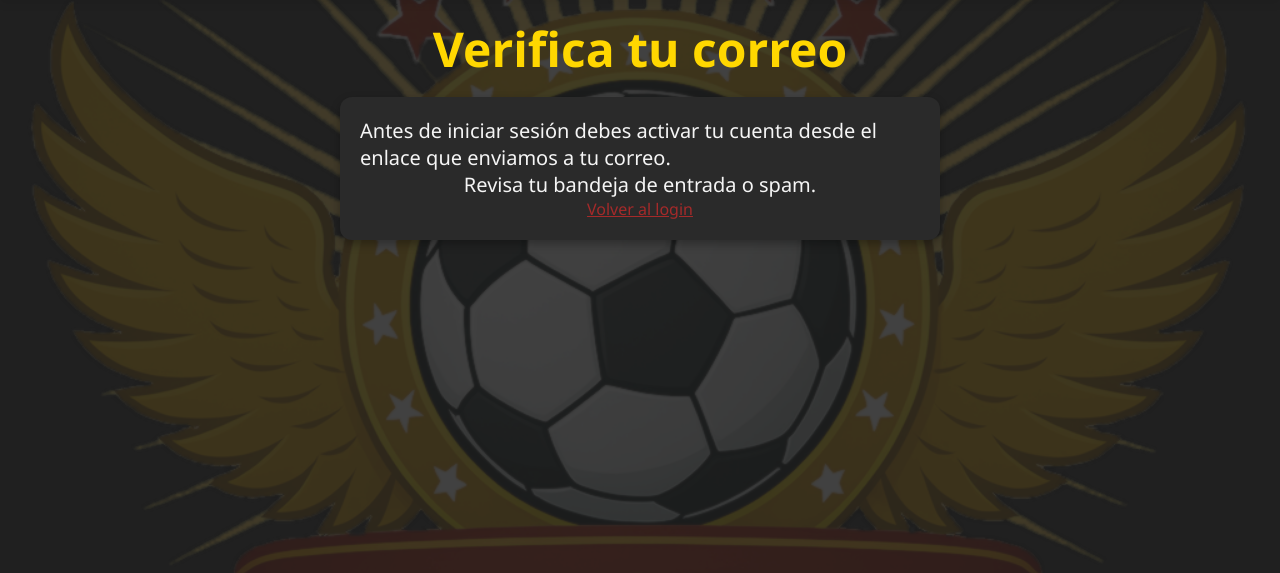
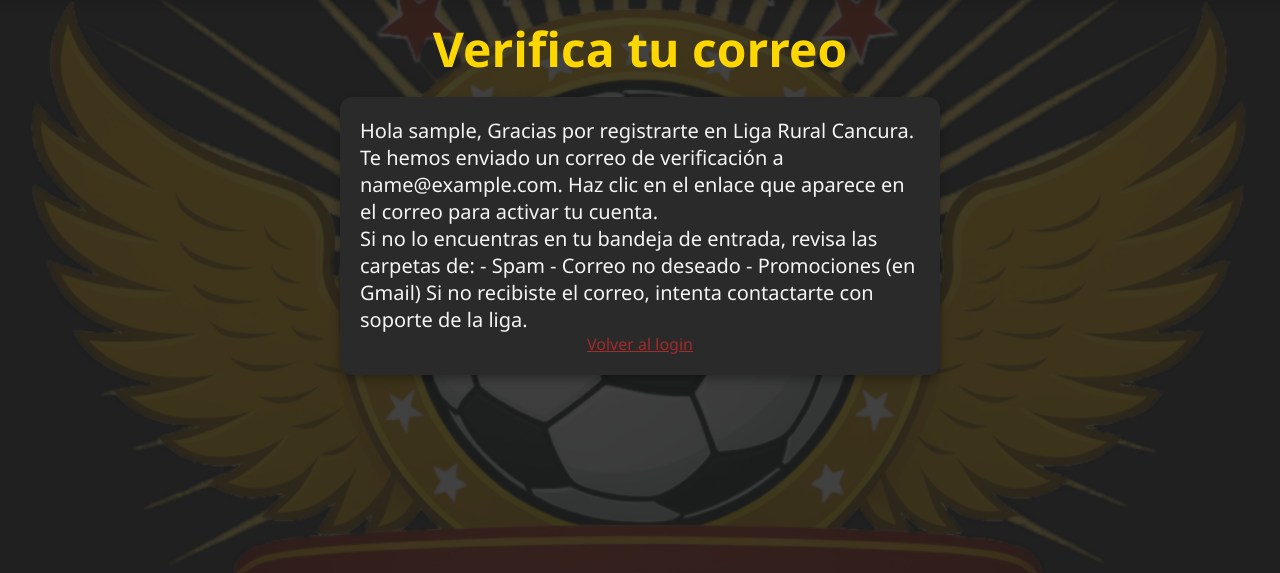
Before and after one commit to Oppais2001/Aplicaci-n-web-de-Gesti-n-de-equipos-rurales, a Django app: template usuarios/templates/usuarios/verificacion_pendiente.html in a window 1280 px wide. Shown: the part 70-643 px from the top of the page. Run offline with Django 4.2, Linux system fonts and the light colour scheme; the template is opened without the code that fills it: values that come from a table or form of the project are taken from there, others are empty; the visitor is signed in with stand-in values (Sample User, id 1); data comes from the database, SQL or seed files in the repository; some libraries are stand-ins or nearby versions.

Commit message:
corrigiendo verificación correos

```diff
--- a/liga_cancura/settings.py
+++ b/liga_cancura/settings.py
@@ -13,7 +13,7 @@ BASE_DIR = Path(__file__).resolve().parent.parent
 # ─────────────────────────────────────────
 SECRET_KEY = os.environ.get('SECRET_KEY', 'django-insecure-6o!)$o6=u-5tpc6@2gtx1s$i49)wkj$izf5@wl)w0*_*pof0$0')
 
-DEBUG = os.environ.get('DEBUG', 'False') == 'True'
+DEBUG = True# os.environ.get('DEBUG', 'False') == 'True'
 
 ALLOWED_HOSTS = os.environ.get('ALLOWED_HOSTS', 'localhost,127.0.0.1').split(',')
 
--- a/usuarios/templates/usuarios/verificacion_pendiente.html
+++ b/usuarios/templates/usuarios/verificacion_pendiente.html
@@ -7,10 +7,22 @@
     </div>
     <div class="card form-container">
         <p class="detalles">
-            Antes de iniciar sesión debes activar tu cuenta desde el enlace que enviamos a tu correo.
+        Hola {{usuario.username}},
+
+        Gracias por registrarte en Liga Rural Cancura.
+
+        Te hemos enviado un correo de verificación a {{usuario.email}}.
+
+        Haz clic en el enlace que aparece en el correo para activar tu cuenta.
+
         </p>
         <p class="detalles">
-            Revisa tu bandeja de entrada o spam.
+            Si no lo encuentras en tu bandeja de entrada, revisa las carpetas de:
+            - Spam
+            - Correo no deseado
+            - Promociones (en Gmail)
+
+            Si no recibiste el correo, intenta contactarte con soporte de la liga.
         </p>
         <a href="{% url 'login' %}">Volver al login</a>
     </div>
```
